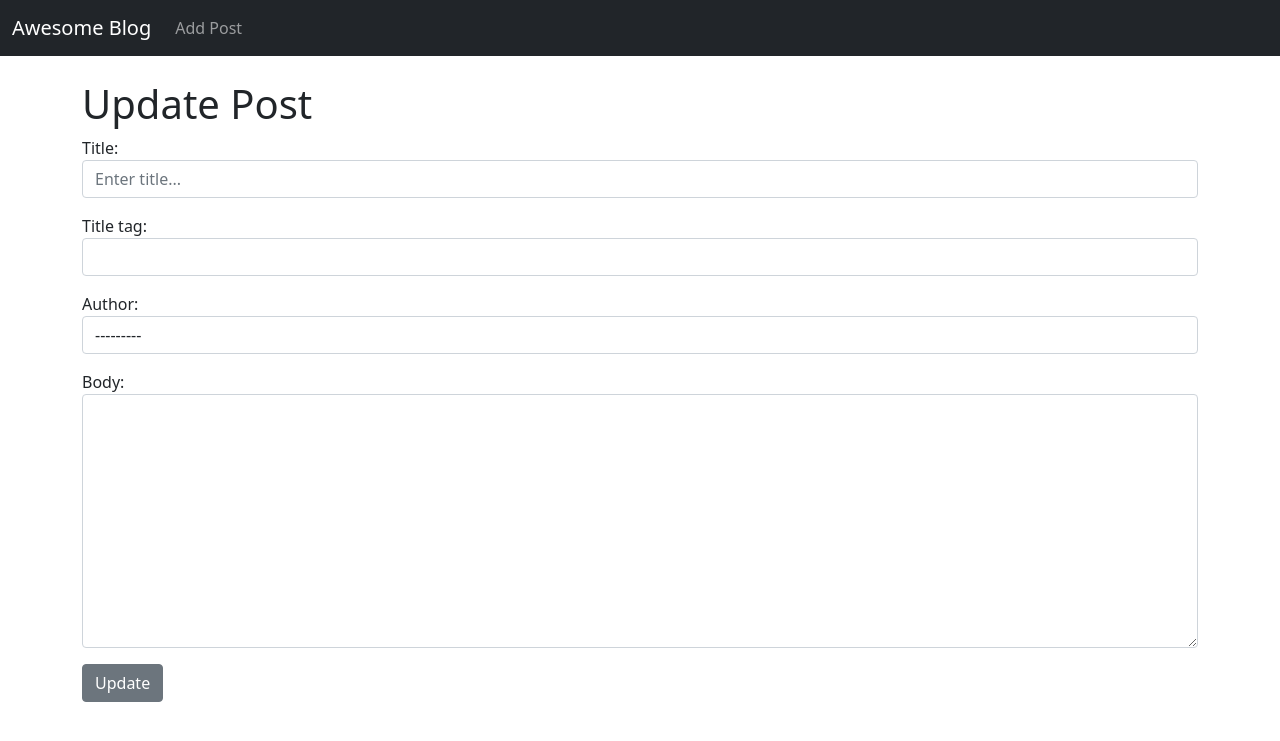
After one commit to shinchri/django-full-blog, a Django app: template theblog/templates/update_post.html in a window 1280 px wide. The commit adds this page. Shown: the top 741 px of the page. Run offline with Django 4.2, Linux system fonts and the light colour scheme; the template is opened without the code that fills it: values that come from a table or form of the project are taken from there, others are empty.

Commit message:
feat: Add feature to update post and edit post form

```diff
--- a/theblog/forms.py
+++ b/theblog/forms.py
@@ -13,3 +13,14 @@
       'author': forms.Select(attrs={'class': 'form-control'}),
       'body': forms.Textarea(attrs={'class': 'form-control'}),
     }
+
+class EditPostForm(forms.ModelForm):
+  class Meta:
+    model = Post
+    fields = ('title', 'title_tag', 'body')
+
+    widgets = {
+      'title': forms.TextInput(attrs={'class': 'form-control', 'placeholder': 'Enter title...'}),
+      'title_tag': forms.TextInput(attrs={'class': 'form-control'}),
+      'body': forms.Textarea(attrs={'class': 'form-control'}),
+    }
--- a/theblog/templates/article_details.html
+++ b/theblog/templates/article_details.html
@@ -4,7 +4,7 @@
 {% endblock%}
 {% block content%}
   <h1>{{ post.title }}</h1>
-  <small>By: {{ post.author.first_name }} {{post.author.last_name }}</small><br />
+  <small>By: {{ post.author.first_name }} {{post.author.last_name }} - <a href="{% url 'update_post' post.pk %}">(Edit)</a></small><br />
   <hr>
   <br>
   {{ post.body }}
--- /dev/null
+++ b/theblog/templates/update_post.html
@@ -0,0 +1,18 @@
+{% extends 'base.html' %}
+
+{% block title %} Edit Blog Post {% endblock %}
+
+{% block content%}
+  <h1>Update Post</h1>
+
+  <form method="POST">
+    <div class="form-group">
+      {% csrf_token %}
+
+      {{ form.as_p }}
+
+      <button class="btn btn-secondary">Update</button>
+    </div>
+  </form>
+
+{% endblock %}
--- a/theblog/urls.py
+++ b/theblog/urls.py
@@ -1,8 +1,9 @@
 from django.urls import path
-from .views import AddPostView, HomeView, ArticleDetailView
+from .views import AddPostView, HomeView, ArticleDetailView, UpdatePostView
 
 urlpatterns = [
   path('', HomeView.as_view(), name="home"),
   path('article/<int:pk>', ArticleDetailView.as_view(), name="article-detail"),
   path('add_post/', AddPostView.as_view(), name="add_post"),
+  path('article/edit/<int:pk>', UpdatePostView.as_view(), name="update_post"),
 ]
```
Also changed, not shown: theblog/templates/home.html (+4 -4 lines), theblog/views.py (+8 -2 lines).
